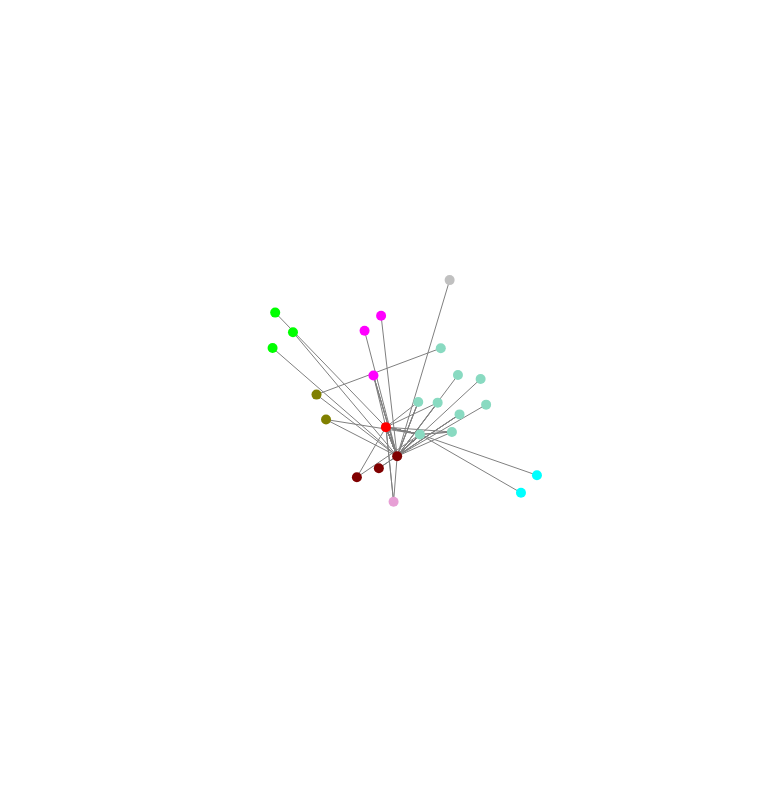
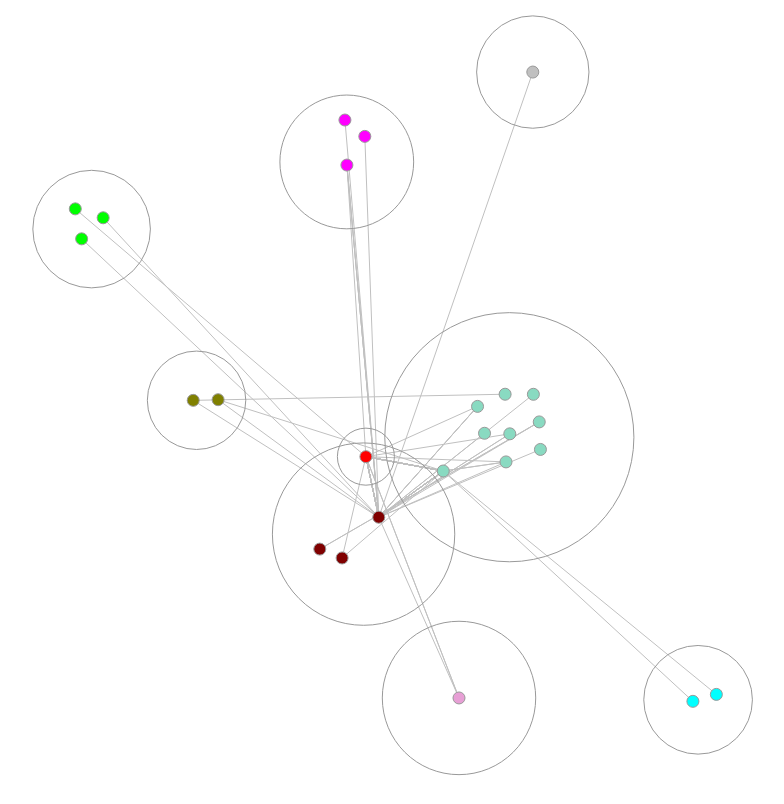
Before and after one commit to mrmuhammadali/publications, a React (Create React App) app: page / in a window 1280 px wide. Shown: the whole page, without its empty margins (237-1021 px from the left). Built offline with nearby package versions, Linux system fonts and the light colour scheme.

Commit message:
implements clustering

```diff
--- a/src/App.js
+++ b/src/App.js
@@ -4,20 +4,21 @@ import React from 'react'
 // src
 import linksData from './data/links.json'
 import nodesData from './data/nodes.json'
-import { filterData, nodesHierarchy, nodeTransformer } from './utils'
+import { createNodesHierarchy, filterData, groupNodes } from './utils'
 import ForceDirectedGraph from './components/ForceDirectedGraph/ForceDirectedGraph'
 
-const data = filterData({ nodes: nodesData, links: linksData })
-
 export default function ForceDirectedExample() {
-  const { nodes: rawNodes, links } = data
-  const groupedNodes = nodeTransformer(rawNodes)
-  const nodes = nodesHierarchy(
-    groupedNodes,
+  const { nodes: rawNodes, links } = filterData({
+    nodes: nodesData,
+    links: linksData,
+  })
+  const groupedNodes = groupNodes(rawNodes)
+  const nodes = createNodesHierarchy(
     window.innerHeight,
     window.innerWidth,
     'numberOfCitations',
-  ).leaves()
+    groupedNodes,
+  )
 
   return (
     <ForceDirectedGraph
--- a/src/components/ForceDirectedGraph/ForceDirectedGraph.js
+++ b/src/components/ForceDirectedGraph/ForceDirectedGraph.js
@@ -8,8 +8,8 @@ import {
 } from 'd3-force'
 
 // src
+import { createClusters, forceCluster } from './utils'
 import ForceDirectedGraphInner from './ForceDirectedGraphInner'
-import { forceCluster } from './utils'
 
 class ForceDirectedGraph extends React.Component {
   constructor(props) {
@@ -17,6 +17,7 @@ class ForceDirectedGraph extends React.Component {
     this.state = {
       nodes: props.nodes,
       links: props.links,
+      clusters: [],
     }
   }
 
@@ -29,7 +30,7 @@ class ForceDirectedGraph extends React.Component {
         'link',
         forceLink(links)
           .id(({ data }) => data.id)
-          .strength(0.04),
+          .strength(0.002),
       )
       .force('charge', forceManyBody())
       .force('center', forceCenter(width / 2, height / 2))
@@ -39,6 +40,7 @@ class ForceDirectedGraph extends React.Component {
       this.setState(() => ({
         links: this.state.links,
         nodes: this.state.nodes,
+        clusters: createClusters(this.state.nodes),
       })),
     )
   }
@@ -49,8 +51,7 @@ class ForceDirectedGraph extends React.Component {
 
   render() {
     const { width, height } = this.props
-    const { links, nodes } = this.state
-    console.log(nodes)
+    const { links, nodes, clusters } = this.state
 
     return (
       <ForceDirectedGraphInner
@@ -58,6 +59,7 @@ class ForceDirectedGraph extends React.Component {
         height={height}
         links={links}
         nodes={nodes}
+        clusters={clusters}
       />
     )
   }
@@ -66,4 +68,5 @@ class ForceDirectedGraph extends React.Component {
 ForceDirectedGraph.defaultProps = {
   linkDistance: 30,
 }
+
 export default ForceDirectedGraph
--- a/src/components/ForceDirectedGraph/ForceDirectedGraphInner.js
+++ b/src/components/ForceDirectedGraph/ForceDirectedGraphInner.js
@@ -4,10 +4,9 @@ import React from 'react'
 import ReactTooltip from 'react-tooltip'
 
 // src
-// import styles from './ForceDirectedGraphInner.css'
 import { getColor } from './utils'
 
-const ForceDirectedGraphInner = ({ width, height, links, nodes }) => (
+const ForceDirectedGraphInner = ({ width, height, links, nodes, clusters }) => (
   <div>
     <svg width={width} height={height}>
       {links.map((link, index) => (
@@ -17,18 +16,22 @@ const ForceDirectedGraphInner = ({ width, height, links, nodes }) => (
           x2={link.target.x}
           y2={link.target.y}
           key={`line-${index}`}
-          stroke="gray"
+          stroke="#C0C0C0"
         />
       ))}
       {nodes.map((node, index) => (
         <circle
-          r={5}
+          key={index}
+          data-tip={node.data.title}
+          r={6}
           cx={node.x}
           cy={node.y}
           fill={getColor(node.data)}
-          key={index}
-          data-tip={node.data.title}
+          stroke="#999"
         />
+      ))}
+      {clusters.map(({ x, y, r }, index) => (
+        <circle key={index} r={r} cx={x} cy={y} fill="none" stroke="#999" />
       ))}
     </svg>
     <ReactTooltip type="info" effect="solid" />
--- a/src/components/ForceDirectedGraph/utils/index.js
+++ b/src/components/ForceDirectedGraph/utils.js
@@ -1,5 +1,27 @@
-import { rollup } from 'd3-array'
+// libs
+import { group, rollup } from 'd3-array'
+import { packEnclose } from 'd3-hierarchy'
 import replace from 'lodash/replace'
+
+export const createClusters = nodes => {
+  return Array.from(
+    group(nodes, d => d.data.cluster),
+    ([, children]) => children,
+  ).map(cluster => packEnclose(cluster))
+}
+
+const centroid = nodes => {
+  let x = 0
+  let y = 0
+  let z = 0
+  for (const d of nodes) {
+    let k = 5 ** 2
+    x += d.x * k
+    y += d.y * k
+    z += k
+  }
+  return { x: x / z, y: y / z }
+}
 
 export const forceCluster = () => {
   const strength = 0.1
@@ -17,19 +39,6 @@ export const forceCluster = () => {
   force.initialize = _ => (nodes = _)
 
   return force
-}
-
-const centroid = nodes => {
-  let x = 0
-  let y = 0
-  let z = 0
-  for (const d of nodes) {
-    let k = 5 ** 2
-    x += d.x * k
-    y += d.y * k
-    z += k
-  }
-  return { x: x / z, y: y / z }
 }
 
 const COLORS = [
--- a/src/utils.js
+++ b/src/utils.js
@@ -27,13 +27,14 @@ export const filterData = data => {
   return { links: filteredLinks, nodes: filteredNodes, groupedNodes }
 }
 
-export const nodesHierarchy = (nodes, width, height, crieteria) => {
+export const createNodesHierarchy = (width, height, crieteria, nodes) => {
   return pack()
     .size([width, height])
     .padding(1)(hierarchy(nodes).sum(d => d[crieteria]))
+    .leaves()
 }
 
-export const nodeTransformer = nodes => ({
+export const groupNodes = nodes => ({
   children: Array.from(group(nodes, d => d.cluster), ([, children]) => ({
     children,
   })),
```
Also changed, not shown: src/components/ForceDirectedGraph/ForceDirectedGraphInner.css (deleted).
